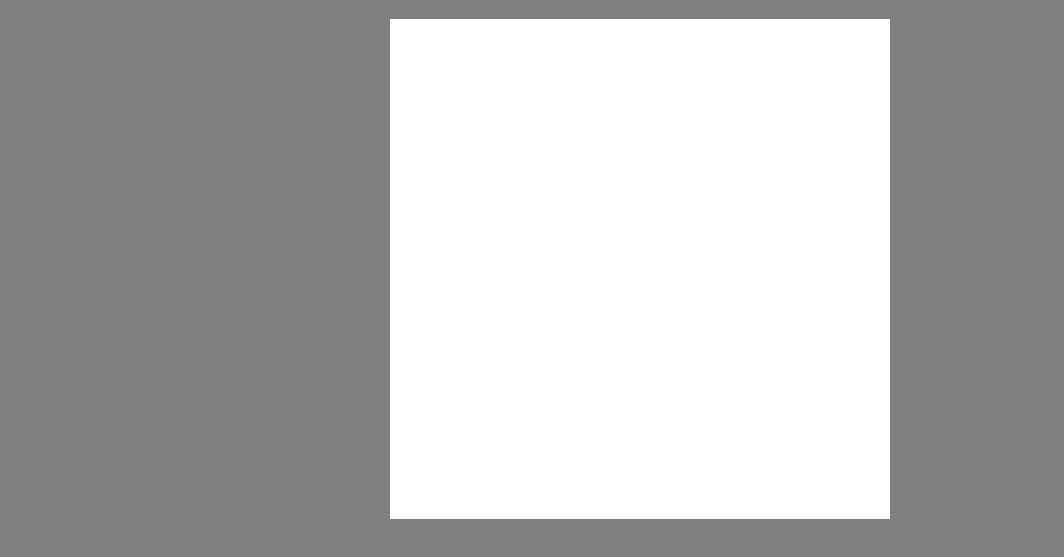
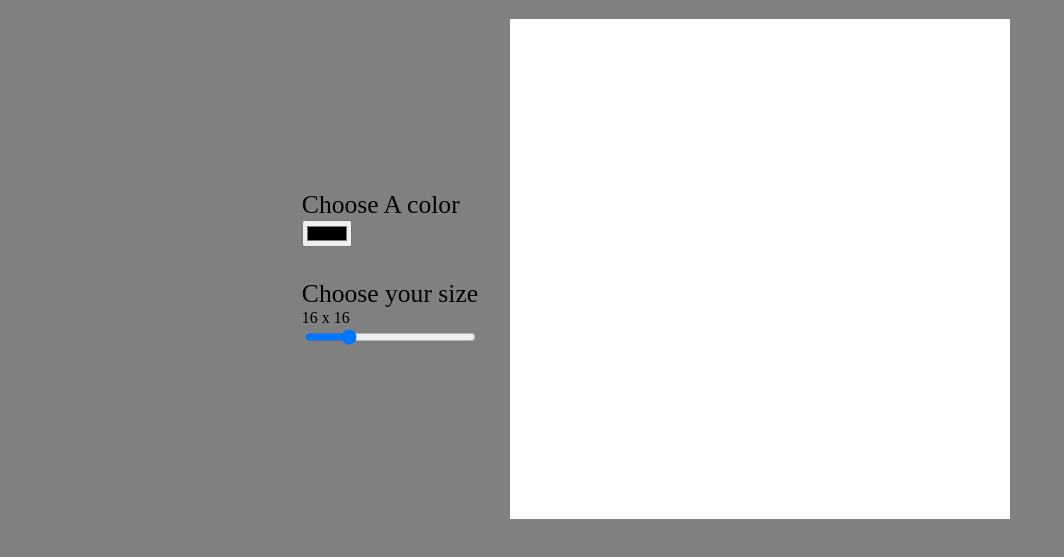
Before and after one commit to JonathanDalien/Etch-a-sketch, a plain HTML site: page index.html in a window 1280 px wide. Shown: the part 61-618 px from the top of the page, without its empty margins (0-1064 px from the left). Drawn offline with Linux system fonts and the light colour scheme.

Commit message:
Grid is now dynamic.
Gridelements are created by selecting the rangeslider.

```diff
--- a/index.html
+++ b/index.html
@@ -13,24 +13,15 @@
     <header>
         <h1 class="title">Etch a Sketch</h1>
     </header>
-    <main>
-        <div class="grid">
-            <div class="griditem"></div>
-            <div class="griditem"></div>
-            <div class="griditem"></div>
-            <div class="griditem"></div>
-            <div class="griditem"></div>
-            <div class="griditem"></div>
-            <div class="griditem"></div>
-            <div class="griditem"></div>
-            <div class="griditem"></div>
-            <div class="griditem"></div>
-            <div class="griditem"></div>
-            <div class="griditem"></div>
-            <div class="griditem"></div>
-            <div class="griditem"></div>
-            <div class="griditem"></div>
-            <div class="griditem"></div>
+    <main class="main">
+        <div class="settings">
+            <label id="colorlabel" for="color">Choose A color</label>
+            <input type="color" id="color" value="black">
+            <label id="sizelabel" for="size">Choose your size</label>
+            <div id="sizevalue">16 x 16</div>
+            <input type="range" id="sizeslider" value="16" min="1" max="64">
+        </div>
+        <div id="grid">
         </div>
     </main>
     <script src="./script.js"></script>
--- a/script.js
+++ b/script.js
@@ -1,8 +1,65 @@
-const grid = document.querySelectorAll(".griditem")
+const sizevalue = document.getElementById("sizevalue");
+const sizeslider = document.getElementById("sizeslider");
+const grid = document.getElementById("grid")
 
-grid.forEach(element => {
-    element.addEventListener("mousedown", (el) => {
-        console.log(el.target)
-        el.target.style.backgroundColor = "black"
-    })
-});
+let currentColor = "#333333"
+let currentSize = 16;
+
+
+function setCurrentSize(newSize) {
+    currentSize = newSize;
+}
+
+
+
+sizeslider.onchange = (e) => changeSize(e.target.value)
+sizeslider.onmousemove = (e) => updateSizeValue(e.target.value)
+
+function updateSizeValue(value) {
+    sizevalue.innerHTML = `${value} x ${value}`
+
+}
+
+function clearGrid() {
+    grid.innerHTML = "";
+}
+
+function loadGrid() {
+    clearGrid();
+    setupgrid(currentSize)
+}
+
+function changeSize(value) {
+    setCurrentSize(value);
+    updateSizeValue(value)
+    loadGrid(value)
+}
+
+
+let mouseDown = false
+document.body.onmousedown = () => (mouseDown = true)
+document.body.onmouseup = () => (mouseDown = false)
+
+function changeColor(e) {
+    if (e.type === 'mouseover' && !mouseDown) return
+    e.target.style.backgroundColor = currentColor
+}
+
+
+function setupgrid(size) {
+    grid.style.gridTemplateColumns = `repeat(${size}, 1fr)`
+    grid.style.gridTemplateRows = `repeat(${size}, 1fr)`
+
+    for (let i = 0; i < size * size; i++) {
+        const gridelement = document.createElement("div");
+        gridelement.classList.add("griditem")
+        gridelement.addEventListener("mouseover", changeColor)
+        gridelement.addEventListener("mousedown", changeColor)
+        grid.appendChild(gridelement)
+    }
+}
+
+
+window.onload = () => {
+    loadGrid();
+}
--- a/style.css
+++ b/style.css
@@ -2,13 +2,13 @@ body {
     background-color: grey;
 }
 
-main {
+.main {
     display: flex;
     justify-content: center;
     align-items: center;
 }
 
-.grid {
+#grid {
     background-color: #fff;
     width: 500px;
     height: 500px;
@@ -16,3 +16,22 @@ main {
     grid-template-columns: repeat(4, 1fr);
     grid-template-rows: repeat(4, 1fr);
 }
+
+.griditem {
+    user-select: none;
+}
+
+.settings {
+    display: flex;
+    flex-direction: column;
+    margin: 2rem;
+}
+
+#sizelabel {
+    margin-top: 2rem;
+    font-size: 1.6rem;
+}
+
+#colorlabel {
+    font-size: 1.6rem;
+}
```
